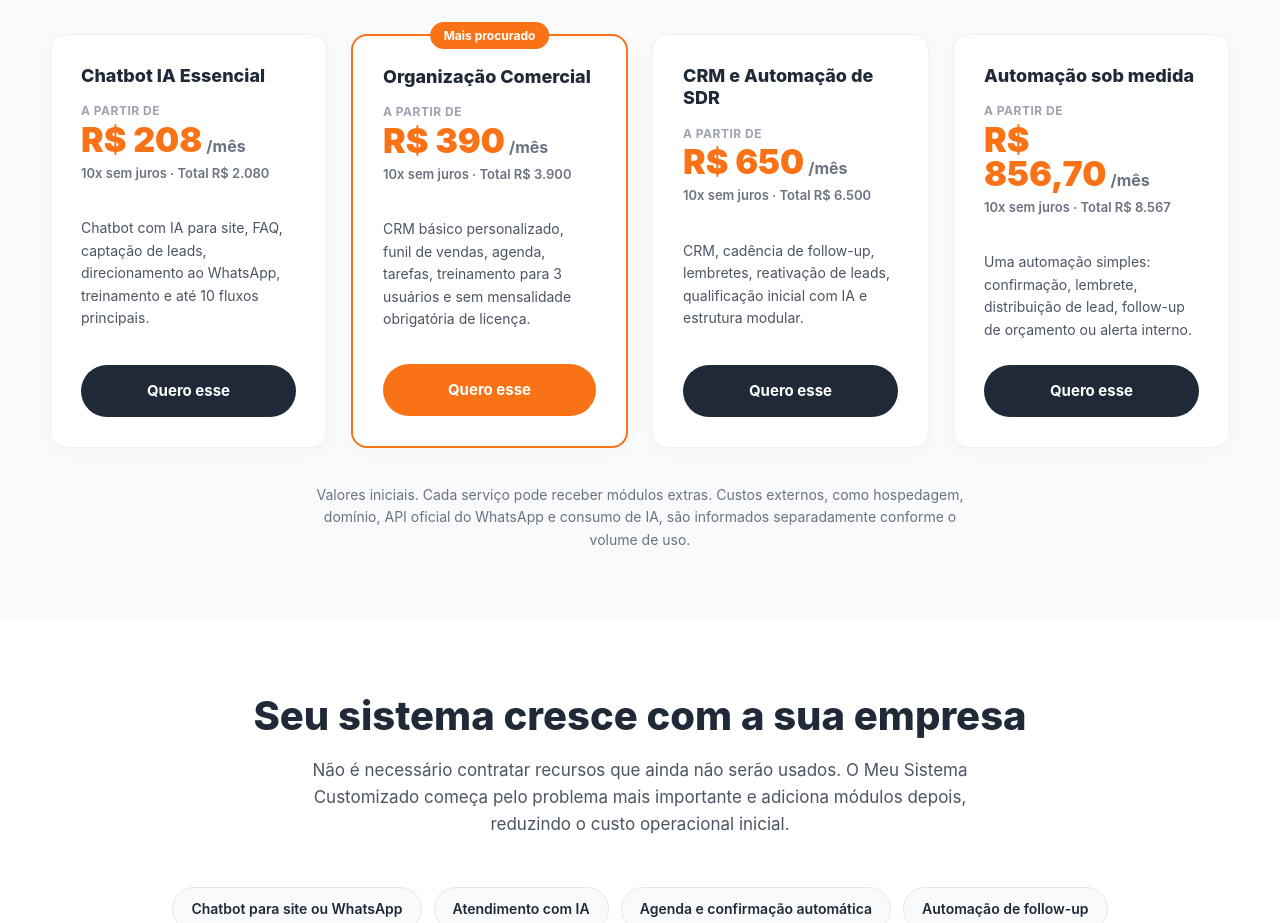
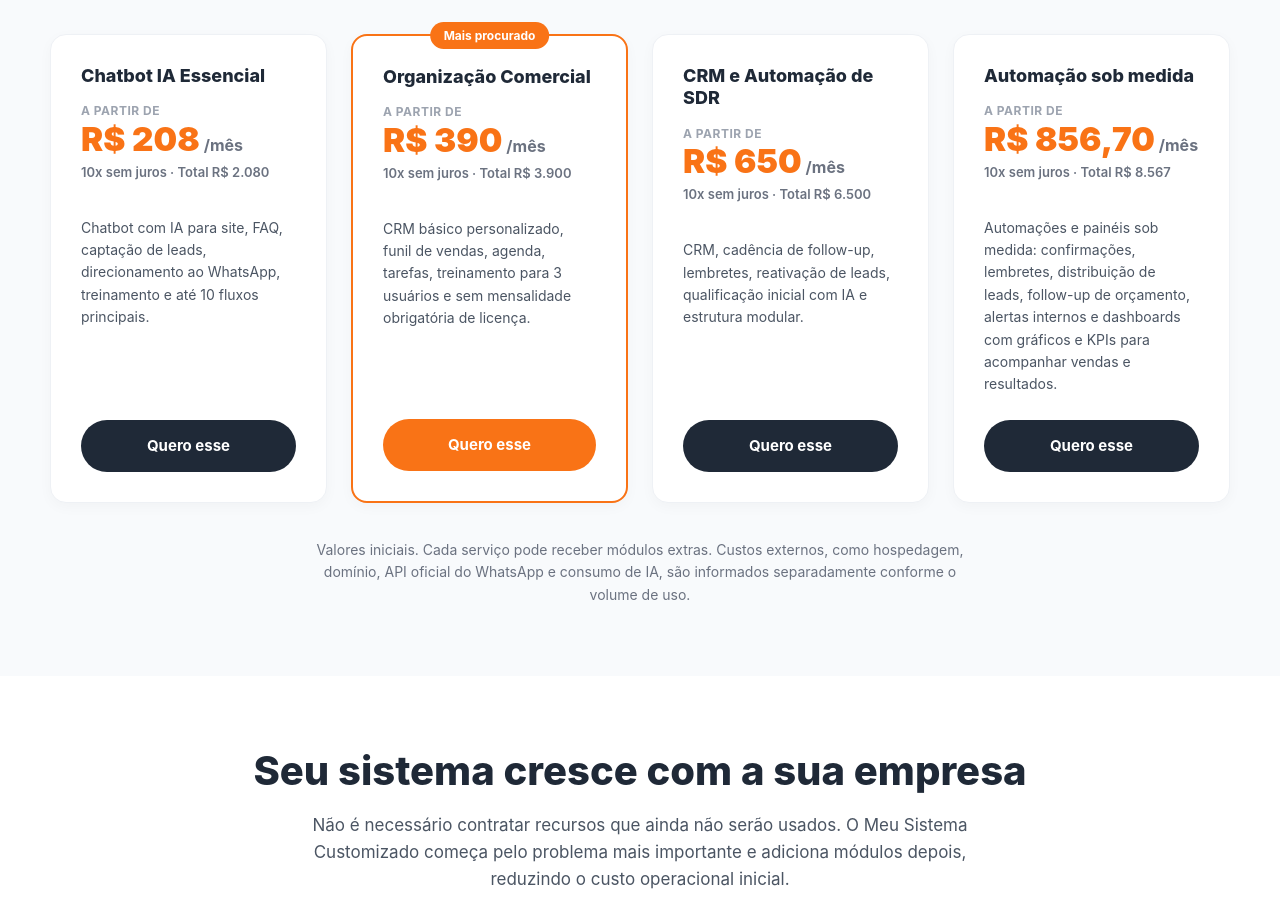
Before and after one commit to miguelpsjr-byte/meusistemacustomizado, a plain HTML site: page index.html in a window 1280 px wide. Shown: the part 2200-3123 px from the top of the page. Drawn offline with Linux system fonts and the light colour scheme.

Commit message:
Add files via upload

```diff
--- a/index.html
+++ b/index.html
@@ -233,7 +233,9 @@
 
   /* SERVIÇOS / VALORES */
   .plans{background:var(--cinza-claro);}
-  .plans-grid{display:grid;grid-template-columns:repeat(auto-fit,minmax(260px,1fr));gap:24px;}
+  .plans-grid{display:grid;grid-template-columns:repeat(4,1fr);gap:24px;}
+  @media(max-width:1100px){.plans-grid{grid-template-columns:repeat(2,1fr);}}
+  @media(max-width:600px){.plans-grid{grid-template-columns:1fr;}}
   .plan-card{
     background:#fff;border-radius:var(--radius);padding:30px;border:1px solid #EEF1F5;
     display:flex;flex-direction:column;box-shadow:0 4px 14px rgba(0,0,0,.03);
@@ -248,7 +250,8 @@
 
   .price-block{margin-bottom:20px;}
   .price-monthly{
-    font-size:34px;font-weight:900;color:var(--laranja);line-height:1;
+    white-space:nowrap;
+    font-size:clamp(28px,2.6vw,34px);font-weight:900;color:var(--laranja);line-height:1;
   }
   .price-monthly span{font-size:16px;font-weight:700;color:#6B7280;margin-left:4px;}
   .price-total{
@@ -550,7 +553,7 @@
           <div class="price-monthly">R$ 856,70<span>/mês</span></div>
           <div class="price-total">10x sem juros · Total R$ 8.567</div>
         </div>
-        <p class="plan-desc">Uma automação simples: confirmação, lembrete, distribuição de lead, follow-up de orçamento ou alerta interno.</p>
+        <p class="plan-desc">Automações e painéis sob medida: confirmações, lembretes, distribuição de leads, follow-up de orçamento, alertas internos e dashboards com gráficos e KPIs para acompanhar vendas e resultados.</p>
         <a href="https://wa.me/5547999186704" class="btn btn-dark">Quero esse</a>
       </div>
 
```
